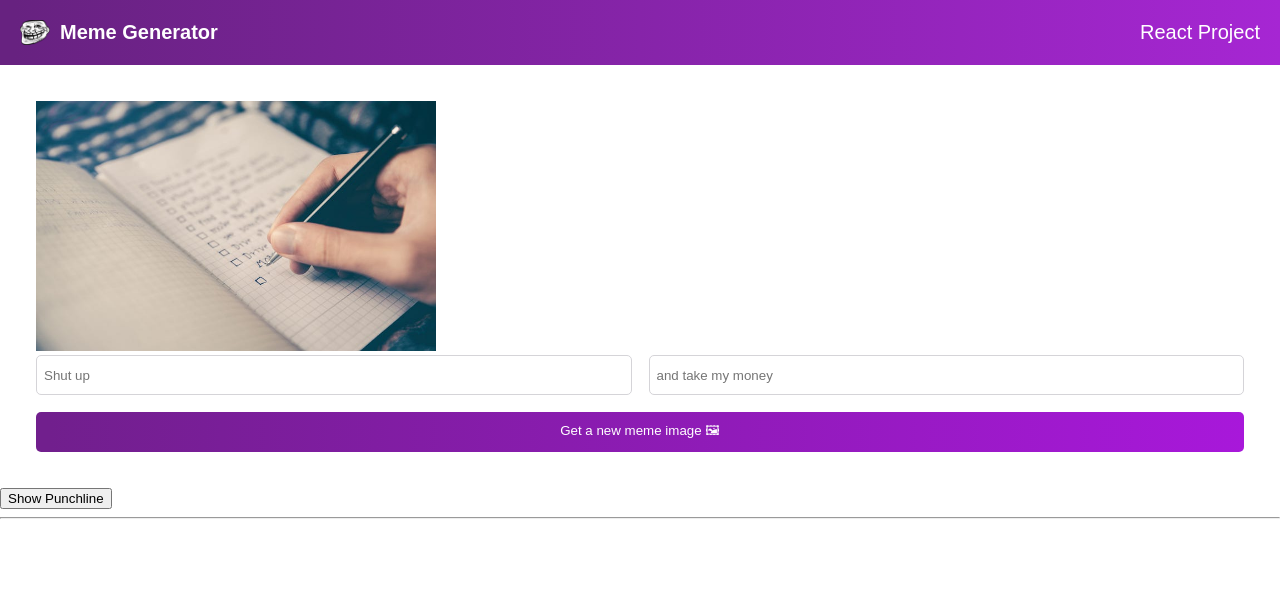
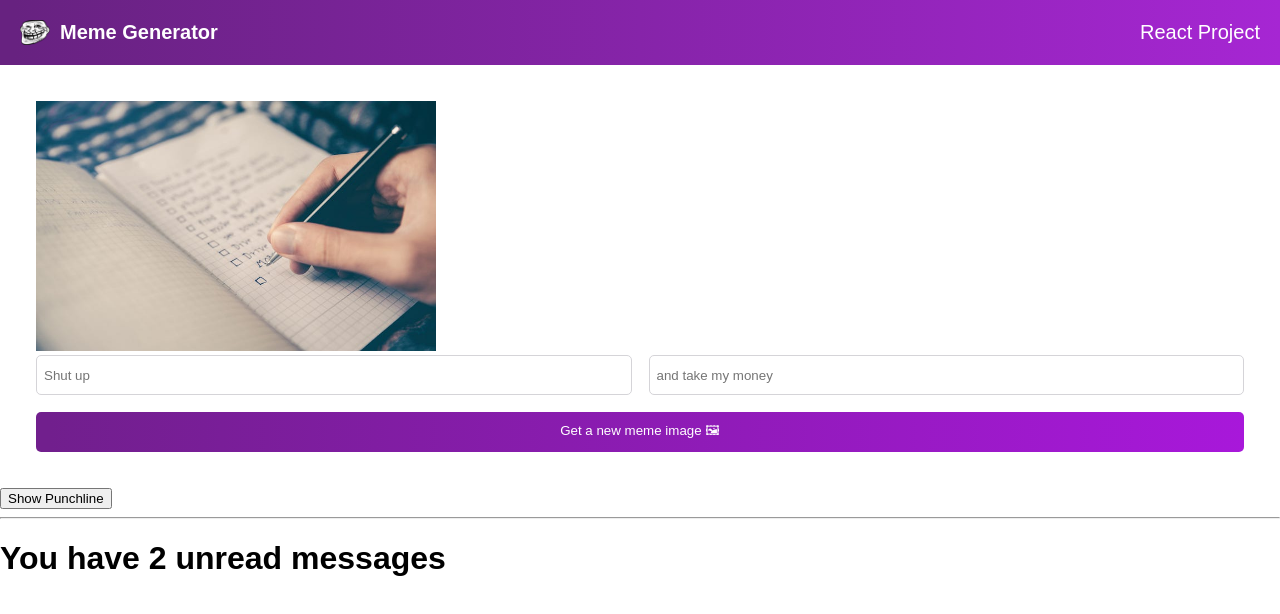
Before and after one commit to CollinsTatang/meme-generator-react, a React (Create React App) app: page / in a window 1280 px wide. Shown: the top 614 px of the page. Built offline with nearby package versions, Linux system fonts and the light colour scheme.

Commit message:
Add massage component

```diff
--- a/src/App.js
+++ b/src/App.js
@@ -1,5 +1,6 @@
 import Header from "./component/Header";
 import Joke from "./component/Joke";
+import Massage from "./component/Massage";
 import Meme from "./component/Meme";
 
 function App() {
@@ -8,6 +9,7 @@ function App() {
      <Header />
      <Meme />
      <Joke />
+     <Massage />
     </div>
   );
 }
--- /dev/null
+++ b/src/component/Massage.js
@@ -0,0 +1,14 @@
+import { useState } from "react";
+
+const Massage  = () => {
+    const [massages, setMassages] = useState(["Mark Man Comming", "Keep the check up"])
+
+
+    return(
+        <div>
+            {massages.length === 0 ? <h1>You're all caught up!</h1> : <h1>You have {massages.length} unread {massages.length > 1 ? "messages" : "message"}</h1>}
+        </div>
+    )
+}
+
+export default Massage;
```
